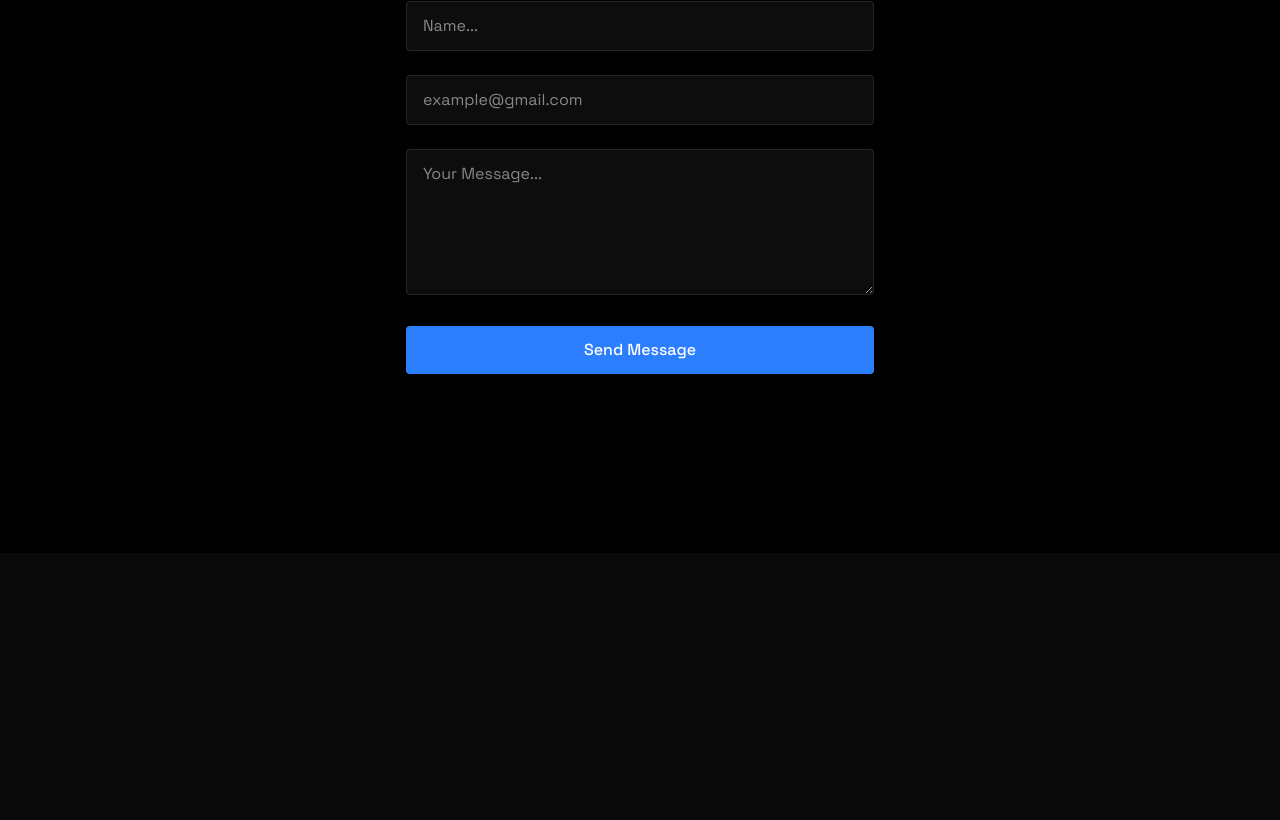
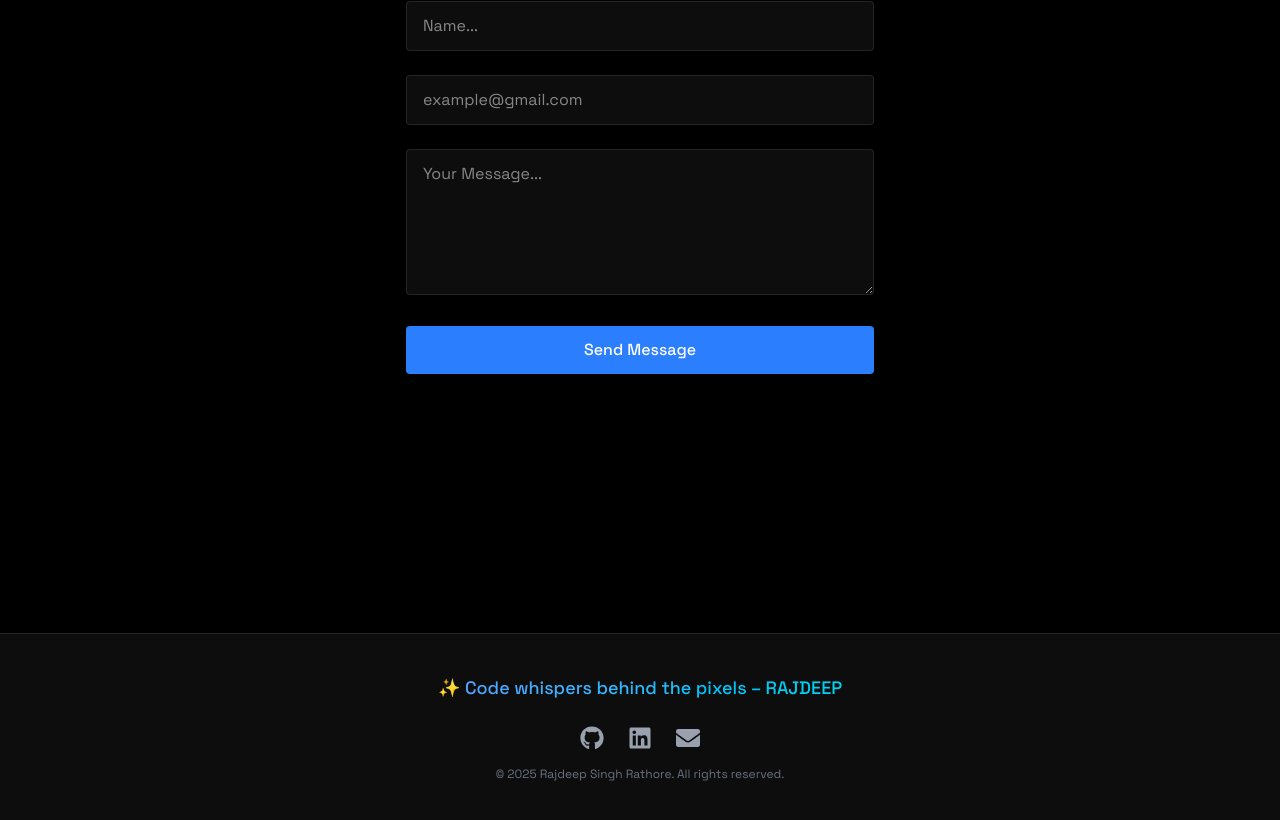
Before and after one commit to RathoreRajdeep/portfolio-0, a React (Vite) app: page / in a window 1280 px wide. Shown: the part 3651-4471 px from the top of the page. Before the commit the page ends 4204 px from the top, so only its background shows below. Built offline with nearby package versions, Linux system fonts and the light colour scheme.

Commit message:
Added Footer for contact details

```diff
--- a/package.json
+++ b/package.json
@@ -16,6 +16,7 @@
     "emailjs-com": "^3.2.0",
     "react": "^18.3.1",
     "react-dom": "^18.3.1",
+    "react-icons": "^5.5.0",
     "tailwindcss": "^4.0.0"
   },
   "devDependencies": {
--- a/src/App.jsx
+++ b/src/App.jsx
@@ -8,6 +8,7 @@ import { About } from "./components/sections/About";
 import { Projects } from "./components/sections/Projects";
 import "./index.css";
 import { Contact } from "./components/sections/Contact";
+import { Footer } from "./components/sections/Footer";
 
 function App() {
   const [isLoaded, setIsLoaded] = useState(false);
@@ -27,6 +28,7 @@ function App() {
         <About />
         <Projects />
         <Contact />
+        <Footer />
       </div>
     </>
   );
--- /dev/null
+++ b/src/components/sections/Footer.jsx
@@ -0,0 +1,52 @@
+import { RevealOnScroll } from "../RevealOnScroll";
+import { FaGithub, FaLinkedin, FaEnvelope } from "react-icons/fa";
+
+export const Footer = () => {
+  return (
+    <footer className="bg-white/5 border-t border-white/10 py-10 mt-20">
+      <RevealOnScroll>
+        <div className="max-w-4xl mx-auto px-4 text-center">
+          <h2 className="text-lg text-gray-300 mb-6 font-medium">
+            ✨ <span className="text-transparent bg-clip-text bg-gradient-to-r from-blue-400 to-cyan-400">
+              Code whispers behind the pixels – RAJDEEP
+            </span>
+          </h2>
+
+          <div className="flex justify-center gap-6 mb-4">
+            <a
+              href="https://github.com/RathoreRajdeep"
+              target="_blank"
+              rel="noopener noreferrer"
+              className="text-gray-400 hover:text-blue-400 transition text-2xl"
+              aria-label="GitHub"
+            >
+              <FaGithub />
+            </a>
+
+            <a
+              href="https://www.linkedin.com/in/rajdeep-singh-rathore"
+              target="_blank"
+              rel="noopener noreferrer"
+              className="text-gray-400 hover:text-blue-400 transition text-2xl"
+              aria-label="LinkedIn"
+            >
+              <FaLinkedin />
+            </a>
+
+            <a
+              href="mailto:rajdeeprathore92@gmail.com"
+              className="text-gray-400 hover:text-blue-400 transition text-2xl"
+              aria-label="Email"
+            >
+              <FaEnvelope />
+            </a>
+          </div>
+
+          <p className="text-xs text-gray-500">
+            © {new Date().getFullYear()} Rajdeep Singh Rathore. All rights reserved.
+          </p>
+        </div>
+      </RevealOnScroll>
+    </footer>
+  );
+};
```
Also changed, not shown: 1 other file (tests, documents, lock files or other folders).
